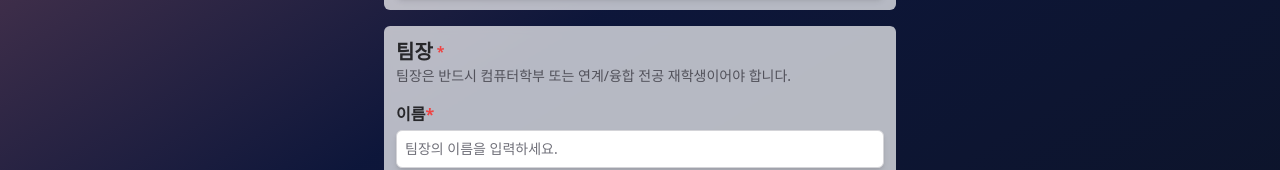
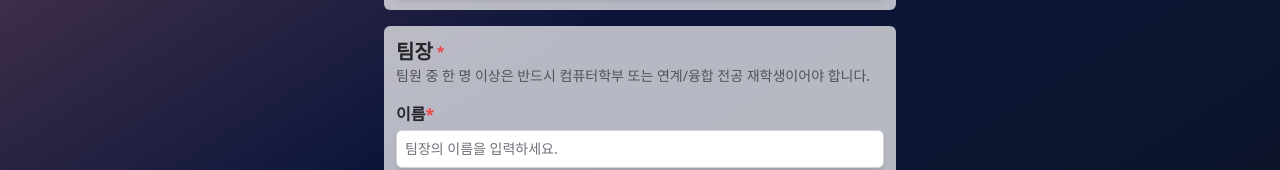
Before and after one commit to chaejunlee/cse-hackathon, a Next.js app: page /apply in a window 1280 px wide. Shown: the part 410-580 px from the top of the page. Built offline with nearby package versions, Linux system fonts and the light colour scheme.

Commit message:
Changed: requirement of apply

```diff
--- a/src/pages/apply.tsx
+++ b/src/pages/apply.tsx
@@ -398,8 +398,8 @@ const Apply = () => {
                 <span className="text-sm text-red-500">*</span>
               </h3>
               <p className="text-sm text-zinc-600">
-                팀장은 반드시 컴퓨터학부 또는 연계/융합 전공 재학생이어야
-                합니다.
+                팀원 중 한 명 이상은 반드시 컴퓨터학부 또는 연계/융합 전공
+                재학생이어야 합니다.
               </p>
             </div>
             <div>
```
